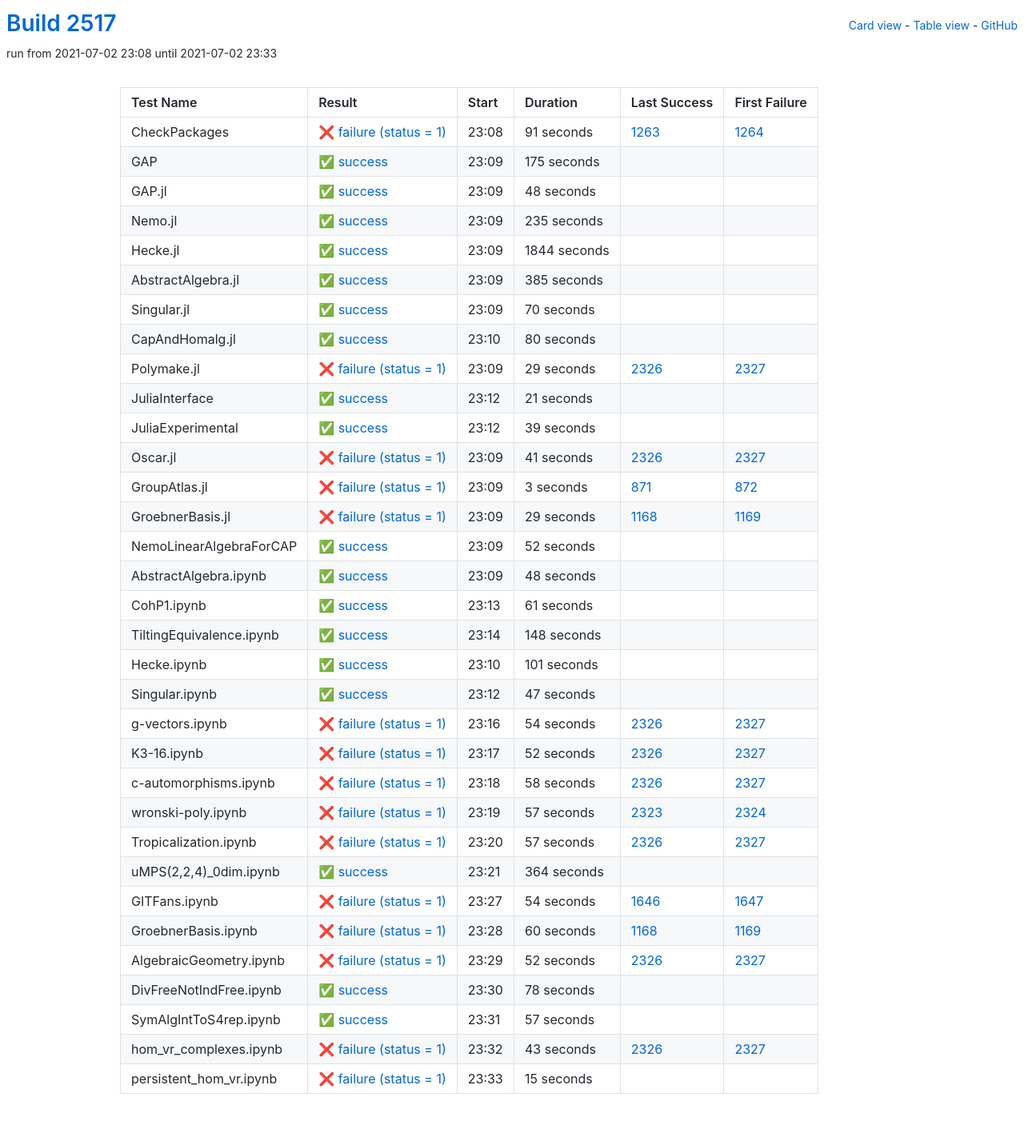
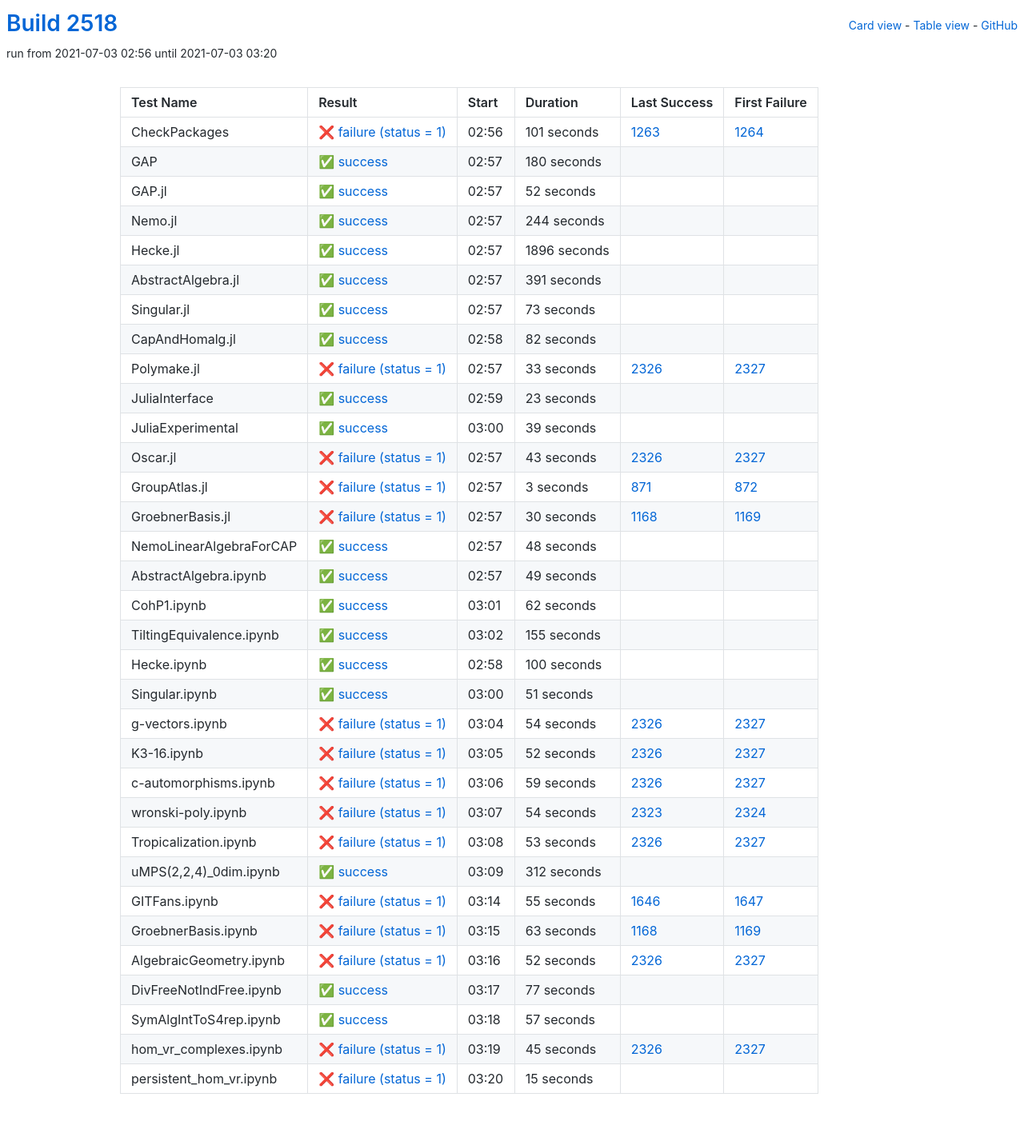
Before and after one commit to oscar-system/oscar-ci-status-stable, a Jekyll site: the page built from table.html, in a window 1280 px wide. Shown: the whole page at 80% size. Built offline with Jekyll 4.4.1, drawn with Linux system fonts in a browser that asks for light colours.

Commit message:
Build #2518

```diff
--- a/_data/ci.yml
+++ b/_data/ci.yml
@@ -1,6 +1,6 @@
 ---
-build: 2517
-build_url: https://oscarci.mathematik.uni-kl.de/job/oscar-stable/2517/
+build: 2518
+build_url: https://oscarci.mathematik.uni-kl.de/job/oscar-stable/2518/
 job: oscar-stable
 organization: oscar-system
 repo: oscar-ci-status-stable
@@ -8,128 +8,128 @@ repourl: https://github.com/oscar-system/oscar-ci-status-stable
 tests:
 - name: CheckPackages
   id: checkpackages
-  log: https://oscarci.mathematik.uni-kl.de/job/oscar-stable/2517/artifact/logs/build-2517/CheckPackages.log
-  start: 2021-07-02 23:08
+  log: https://oscarci.mathematik.uni-kl.de/job/oscar-stable/2518/artifact/logs/build-2518/CheckPackages.log
+  start: 2021-07-03 02:56
   success: false
   exitcode: 1
   status: failure
-  duration: 91
+  duration: 101
   last_success: 1263
   last_success_url: https://oscarci.mathematik.uni-kl.de/job/oscar-stable/1263/
   first_failure: 1264
   first_failure_url: https://oscarci.mathematik.uni-kl.de/job/oscar-stable/1264/
 - name: GAP
   id: gap
-  log: https://oscarci.mathematik.uni-kl.de/job/oscar-stable/2517/artifact/logs/build-2517/GAP.log
-  start: 2021-07-02 23:09
+  log: https://oscarci.mathematik.uni-kl.de/job/oscar-stable/2518/artifact/logs/build-2518/GAP.log
+  start: 2021-07-03 02:57
   success: true
   exitcode: 0
   status: success
-  duration: 175
+  duration: 180
   last_success: false
   last_success_url:
   first_failure: false
   first_failure_url:
 - name: GAP.jl
   id: gap-jl
-  log: https://oscarci.mathematik.uni-kl.de/job/oscar-stable/2517/artifact/logs/build-2517/GAP.jl.log
-  start: 2021-07-02 23:09
+  log: https://oscarci.mathematik.uni-kl.de/job/oscar-stable/2518/artifact/logs/build-2518/GAP.jl.log
+  start: 2021-07-03 02:57
   success: true
   exitcode: 0
   status: success
-  duration: 48
+  duration: 52
   last_success: false
   last_success_url:
   first_failure: false
   first_failure_url:
 - name: Nemo.jl
   id: nemo-jl
-  log: https://oscarci.mathematik.uni-kl.de/job/oscar-stable/2517/artifact/logs/build-2517/Nemo.jl.log
-  start: 2021-07-02 23:09
+  log: https://oscarci.mathematik.uni-kl.de/job/oscar-stable/2518/artifact/logs/build-2518/Nemo.jl.log
+  start: 2021-07-03 02:57
   success: true
   exitcode: 0
   status: success
-  duration: 235
+  duration: 244
   last_success: false
   last_success_url:
   first_failure: false
   first_failure_url:
 - name: Hecke.jl
   id: hecke-jl
-  log: https://oscarci.mathematik.uni-kl.de/job/oscar-stable/2517/artifact/logs/build-2517/Hecke.jl.log
-  start: 2021-07-02 23:09
+  log: https://oscarci.mathematik.uni-kl.de/job/oscar-stable/2518/artifact/logs/build-2518/Hecke.jl.log
+  start: 2021-07-03 02:57
   success: true
   exitcode: 0
   status: success
-  duration: 1844
+  duration: 1896
   last_success: false
   last_success_url:
   first_failure: false
   first_failure_url:
 - name: AbstractAlgebra.jl
   id: abstractalgebra-jl
-  log: https://oscarci.mathematik.uni-kl.de/job/oscar-stable/2517/artifact/logs/build-2517/AbstractAlgebra.jl.log
-  start: 2021-07-02 23:09
+  log: https://oscarci.mathematik.uni-kl.de/job/oscar-stable/2518/artifact/logs/build-2518/AbstractAlgebra.jl.log
+  start: 2021-07-03 02:57
   success: true
   exitcode: 0
   status: success
-  duration: 385
+  duration: 391
   last_success: false
   last_success_url:
   first_failure: false
   first_failure_url:
 - name: Singular.jl
   id: singular-jl
-  log: https://oscarci.mathematik.uni-kl.de/job/oscar-stable/2517/artifact/logs/build-2517/Singular.jl.log
-  start: 2021-07-02 23:09
+  log: https://oscarci.mathematik.uni-kl.de/job/oscar-stable/2518/artifact/logs/build-2518/Singular.jl.log
+  start: 2021-07-03 02:57
   success: true
   exitcode: 0
   status: success
-  duration: 70
+  duration: 73
   last_success: false
   last_success_url:
   first_failure: false
   first_failure_url:
 - name: CapAndHomalg.jl
   id: capandhomalg-jl
-  log: https://oscarci.mathematik.uni-kl.de/job/oscar-stable/2517/artifact/logs/build-2517/CapAndHomalg.jl.log
-  start: 2021-07-02 23:10
+  log: https://oscarci.mathematik.uni-kl.de/job/oscar-stable/2518/artifact/logs/build-2518/CapAndHomalg.jl.log
+  start: 2021-07-03 02:58
   success: true
   exitcode: 0
   status: success
-  duration: 80
+  duration: 82
   last_success: false
   last_success_url:
   first_failure: false
   first_failure_url:
 - name: Polymake.jl
   id: polymake-jl
-  log: https://oscarci.mathematik.uni-kl.de/job/oscar-stable/2517/artifact/logs/build-2517/Polymake.jl.log
-  start: 2021-07-02 23:09
+  log: https://oscarci.mathematik.uni-kl.de/job/oscar-stable/2518/artifact/logs/build-2518/Polymake.jl.log
+  start: 2021-07-03 02:57
   success: false
   exitcode: 1
   status: failure
-  duration: 29
+  duration: 33
   last_success: 2326
   last_success_url: https://oscarci.mathematik.uni-kl.de/job/oscar-stable/2326/
   first_failure: 2327
   first_failure_url: https://oscarci.mathematik.uni-kl.de/job/oscar-stable/2327/
 - name: JuliaInterface
   id: juliainterface
-  log: https://oscarci.mathematik.uni-kl.de/job/oscar-stable/2517/artifact/logs/build-2517/JuliaInterface.log
-  start: 2021-07-02 23:12
+  log: https://oscarci.mathematik.uni-kl.de/job/oscar-stable/2518/artifact/logs/build-2518/JuliaInterface.log
+  start: 2021-07-03 02:59
   success: true
   exitcode: 0
   status: success
-  duration: 21
+  duration: 23
   last_success: false
   last_success_url:
   first_failure: false
   first_failure_url:
 - name: JuliaExperimental
   id: juliaexperimental
-  log: https://oscarci.mathematik.uni-kl.de/job/oscar-stable/2517/artifact/logs/build-2517/JuliaExperimental.log
-  start: 2021-07-02 23:12
+  log: https://oscarci.mathematik.uni-kl.de/job/oscar-stable/2518/artifact/logs/build-2518/JuliaExperimental.log
+  start: 2021-07-03 03:00
   success: true
   exitcode: 0
   status: success
@@ -140,20 +140,20 @@ tests:
   first_failure_url:
 - name: Oscar.jl
   id: oscar-jl
-  log: https://oscarci.mathematik.uni-kl.de/job/oscar-stable/2517/artifact/logs/build-2517/Oscar.jl.log
-  start: 2021-07-02 23:09
+  log: https://oscarci.mathematik.uni-kl.de/job/oscar-stable/2518/artifact/logs/build-2518/Oscar.jl.log
+  start: 2021-07-03 02:57
   success: false
   exitcode: 1
   status: failure
-  duration: 41
+  duration: 43
   last_success: 2326
   last_success_url: https://oscarci.mathematik.uni-kl.de/job/oscar-stable/2326/
   first_failure: 2327
   first_failure_url: https://oscarci.mathematik.uni-kl.de/job/oscar-stable/2327/
 - name: GroupAtlas.jl
   id: groupatlas-jl
-  log: https://oscarci.mathematik.uni-kl.de/job/oscar-stable/2517/artifact/logs/build-2517/GroupAtlas.jl.log
-  start: 2021-07-02 23:09
+  log: https://oscarci.mathematik.uni-kl.de/job/oscar-stable/2518/artifact/logs/build-2518/GroupAtlas.jl.log
+  start: 2021-07-03 02:57
   success: false
   exitcode: 1
   status: failure
@@ -164,32 +164,20 @@ tests:
   first_failure_url: https://oscarci.mathematik.uni-kl.de/job/oscar-stable/872/
 - name: GroebnerBasis.jl
   id: groebnerbasis-jl
-  log: https://oscarci.mathematik.uni-kl.de/job/oscar-stable/2517/artifact/logs/build-2517/GroebnerBasis.jl.log
-  start: 2021-07-02 23:09
+  log: https://oscarci.mathematik.uni-kl.de/job/oscar-stable/2518/artifact/logs/build-2518/GroebnerBasis.jl.log
+  start: 2021-07-03 02:57
   success: false
   exitcode: 1
   status: failure
-  duration: 29
+  duration: 30
   last_success: 1168
   last_success_url: https://oscarci.mathematik.uni-kl.de/job/oscar-stable/1168/
   first_failure: 1169
   first_failure_url: https://oscarci.mathematik.uni-kl.de/job/oscar-stable/1169/
 - name: NemoLinearAlgebraForCAP
   id: nemolinearalgebraforcap
-  log: https://oscarci.mathematik.uni-kl.de/job/oscar-stable/2517/artifact/logs/build-2517/NemoLinearAlgebraForCAP.log
-  start: 2021-07-02 23:09
-  success: true
-  exitcode: 0
-  status: success
-  duration: 52
-  last_success: false
-  last_success_url:
-  first_failure: false
-  first_failure_url:
-- name: AbstractAlgebra.ipynb
-  id: abstractalgebra-ipynb
-  log: https://oscarci.mathematik.uni-kl.de/job/oscar-stable/2517/artifact/logs/build-2517/AbstractAlgebra.ipynb.log
-  start: 2021-07-02 23:09
+  log: https://oscarci.mathematik.uni-kl.de/job/oscar-stable/2518/artifact/logs/build-2518/NemoLinearAlgebraForCAP.log
+  start: 2021-07-03 02:57
   success: true
   exitcode: 0
   status: success
@@ -198,58 +186,70 @@ tests:
   last_success_url:
   first_failure: false
   first_failure_url:
-- name: CohP1.ipynb
-  id: cohp1-ipynb
-  log: https://oscarci.mathematik.uni-kl.de/job/oscar-stable/2517/artifact/logs/build-2517/CohP1.ipynb.log
-  start: 2021-07-02 23:13
+- name: AbstractAlgebra.ipynb
+  id: abstractalgebra-ipynb
+  log: https://oscarci.mathematik.uni-kl.de/job/oscar-stable/2518/artifact/logs/build-2518/AbstractAlgebra.ipynb.log
+  start: 2021-07-03 02:57
   success: true
   exitcode: 0
   status: success
-  duration: 61
+  duration: 49
+  last_success: false
+  last_success_url:
+  first_failure: false
+  first_failure_url:
+- name: CohP1.ipynb
+  id: cohp1-ipynb
+  log: https://oscarci.mathematik.uni-kl.de/job/oscar-stable/2518/artifact/logs/build-2518/CohP1.ipynb.log
+  start: 2021-07-03 03:01
+  success: true
+  exitcode: 0
+  status: success
+  duration: 62
   last_success: false
   last_success_url:
   first_failure: false
   first_failure_url:
 - name: TiltingEquivalence.ipynb
   id: tiltingequivalence-ipynb
-  log: https://oscarci.mathematik.uni-kl.de/job/oscar-stable/2517/artifact/logs/build-2517/TiltingEquivalence.ipynb.log
-  start: 2021-07-02 23:14
+  log: https://oscarci.mathematik.uni-kl.de/job/oscar-stable/2518/artifact/logs/build-2518/TiltingEquivalence.ipynb.log
+  start: 2021-07-03 03:02
   success: true
   exitcode: 0
   status: success
-  duration: 148
+  duration: 155
   last_success: false
   last_success_url:
   first_failure: false
   first_failure_url:
 - name: Hecke.ipynb
   id: hecke-ipynb
-  log: https://oscarci.mathematik.uni-kl.de/job/oscar-stable/2517/artifact/logs/build-2517/Hecke.ipynb.log
-  start: 2021-07-02 23:10
+  log: https://oscarci.mathematik.uni-kl.de/job/oscar-stable/2518/artifact/logs/build-2518/Hecke.ipynb.log
+  start: 2021-07-03 02:58
   success: true
   exitcode: 0
   status: success
-  duration: 101
+  duration: 100
   last_success: false
   last_success_url:
   first_failure: false
   first_failure_url:
 - name: Singular.ipynb
   id: singular-ipynb
-  log: https://oscarci.mathematik.uni-kl.de/job/oscar-stable/2517/artifact/logs/build-2517/Singular.ipynb.log
-  start: 2021-07-02 23:12
+  log: https://oscarci.mathematik.uni-kl.de/job/oscar-stable/2518/artifact/logs/build-2518/Singular.ipynb.log
+  start: 2021-07-03 03:00
   success: true
   exitcode: 0
   status: success
-  duration: 47
+  duration: 51
   last_success: false
   last_success_url:
   first_failure: false
   first_failure_url:
 - name: g-vectors.ipynb
   id: g-vectors-ipynb
-  log: https://oscarci.mathematik.uni-kl.de/job/oscar-stable/2517/artifact/logs/build-2517/g-vectors.ipynb.log
-  start: 2021-07-02 23:16
+  log: https://oscarci.mathematik.uni-kl.de/job/oscar-stable/2518/artifact/logs/build-2518/g-vectors.ipynb.log
+  start: 2021-07-03 03:04
   success: false
   exitcode: 1
   status: failure
@@ -260,8 +260,8 @@ tests:
   first_failure_url: https://oscarci.mathematik.uni-kl.de/job/oscar-stable/2327/
 - name: K3-16.ipynb
   id: k3-16-ipynb
-  log: https://oscarci.mathematik.uni-kl.de/job/oscar-stable/2517/artifact/logs/build-2517/K3-16.ipynb.log
-  start: 2021-07-02 23:17
+  log: https://oscarci.mathematik.uni-kl.de/job/oscar-stable/2518/artifact/logs/build-2518/K3-16.ipynb.log
+  start: 2021-07-03 03:05
   success: false
   exitcode: 1
   status: failure
@@ -272,80 +272,80 @@ tests:
   first_failure_url: https://oscarci.mathematik.uni-kl.de/job/oscar-stable/2327/
 - name: c-automorphisms.ipynb
   id: c-automorphisms-ipynb
-  log: https://oscarci.mathematik.uni-kl.de/job/oscar-stable/2517/artifact/logs/build-2517/c-automorphisms.ipynb.log
-  start: 2021-07-02 23:18
+  log: https://oscarci.mathematik.uni-kl.de/job/oscar-stable/2518/artifact/logs/build-2518/c-automorphisms.ipynb.log
+  start: 2021-07-03 03:06
   success: false
   exitcode: 1
   status: failure
-  duration: 58
+  duration: 59
   last_success: 2326
   last_success_url: https://oscarci.mathematik.uni-kl.de/job/oscar-stable/2326/
   first_failure: 2327
   first_failure_url: https://oscarci.mathematik.uni-kl.de/job/oscar-stable/2327/
 - name: wronski-poly.ipynb
   id: wronski-poly-ipynb
-  log: https://oscarci.mathematik.uni-kl.de/job/oscar-stable/2517/artifact/logs/build-2517/wronski-poly.ipynb.log
-  start: 2021-07-02 23:19
+  log: https://oscarci.mathematik.uni-kl.de/job/oscar-stable/2518/artifact/logs/build-2518/wronski-poly.ipynb.log
+  start: 2021-07-03 03:07
   success: false
   exitcode: 1
   status: failure
-  duration: 57
+  duration: 54
   last_success: 2323
   last_success_url: https://oscarci.mathematik.uni-kl.de/job/oscar-stable/2323/
   first_failure: 2324
   first_failure_url: https://oscarci.mathematik.uni-kl.de/job/oscar-stable/2324/
 - name: Tropicalization.ipynb
   id: tropicalization-ipynb
-  log: https://oscarci.mathematik.uni-kl.de/job/oscar-stable/2517/artifact/logs/build-2517/Tropicalization.ipynb.log
-  start: 2021-07-02 23:20
+  log: https://oscarci.mathematik.uni-kl.de/job/oscar-stable/2518/artifact/logs/build-2518/Tropicalization.ipynb.log
+  start: 2021-07-03 03:08
   success: false
   exitcode: 1
   status: failure
-  duration: 57
+  duration: 53
   last_success: 2326
   last_success_url: https://oscarci.mathematik.uni-kl.de/job/oscar-stable/2326/
   first_failure: 2327
   first_failure_url: https://oscarci.mathematik.uni-kl.de/job/oscar-stable/2327/
 - name: uMPS(2,2,4)_0dim.ipynb
   id: umps-2-2-4-0dim-ipynb
-  log: https://oscarci.mathematik.uni-kl.de/job/oscar-stable/2517/artifact/logs/build-2517/uMPS-2-2-4-_0dim.ipynb.log
-  start: 2021-07-02 23:21
+  log: https://oscarci.mathematik.uni-kl.de/job/oscar-stable/2518/artifact/logs/build-2518/uMPS-2-2-4-_0dim.ipynb.log
+  start: 2021-07-03 03:09
   success: true
   exitcode: 0
   status: success
-  duration: 364
+  duration: 312
   last_success: false
   last_success_url:
   first_failure: false
   first_failure_url:
 - name: GITFans.ipynb
   id: gitfans-ipynb
-  log: https://oscarci.mathematik.uni-kl.de/job/oscar-stable/2517/artifact/logs/build-2517/GITFans.ipynb.log
-  start: 2021-07-02 23:27
+  log: https://oscarci.mathematik.uni-kl.de/job/oscar-stable/2518/artifact/logs/build-2518/GITFans.ipynb.log
+  start: 2021-07-03 03:14
   success: false
   exitcode: 1
   status: failure
-  duration: 54
+  duration: 55
   last_success: 1646
   last_success_url: https://oscarci.mathematik.uni-kl.de/job/oscar-stable/1646/
   first_failure: 1647
   first_failure_url: https://oscarci.mathematik.uni-kl.de/job/oscar-stable/1647/
 - name: GroebnerBasis.ipynb
   id: groebnerbasis-ipynb
-  log: https://oscarci.mathematik.uni-kl.de/job/oscar-stable/2517/artifact/logs/build-2517/GroebnerBasis.ipynb.log
-  start: 2021-07-02 23:28
+  log: https://oscarci.mathematik.uni-kl.de/job/oscar-stable/2518/artifact/logs/build-2518/GroebnerBasis.ipynb.log
+  start: 2021-07-03 03:15
   success: false
   exitcode: 1
   status: failure
-  duration: 60
+  duration: 63
   last_success: 1168
   last_success_url: https://oscarci.mathematik.uni-kl.de/job/oscar-stable/1168/
   first_failure: 1169
   first_failure_url: https://oscarci.mathematik.uni-kl.de/job/oscar-stable/1169/
 - name: AlgebraicGeometry.ipynb
   id: algebraicgeometry-ipynb
-  log: https://oscarci.mathematik.uni-kl.de/job/oscar-stable/2517/artifact/logs/build-2517/AlgebraicGeometry.ipynb.log
-  start: 2021-07-02 23:29
+  log: https://oscarci.mathematik.uni-kl.de/job/oscar-stable/2518/artifact/logs/build-2518/AlgebraicGeometry.ipynb.log
+  start: 2021-07-03 03:16
   success: false
   exitcode: 1
   status: failure
@@ -356,20 +356,20 @@ tests:
   first_failure_url: https://oscarci.mathematik.uni-kl.de/job/oscar-stable/2327/
 - name: DivFreeNotIndFree.ipynb
   id: divfreenotindfree-ipynb
-  log: https://oscarci.mathematik.uni-kl.de/job/oscar-stable/2517/artifact/logs/build-2517/DivFreeNotIndFree.ipynb.log
-  start: 2021-07-02 23:30
+  log: https://oscarci.mathematik.uni-kl.de/job/oscar-stable/2518/artifact/logs/build-2518/DivFreeNotIndFree.ipynb.log
+  start: 2021-07-03 03:17
   success: true
   exitcode: 0
   status: success
-  duration: 78
+  duration: 77
   last_success: false
   last_success_url:
   first_failure: false
   first_failure_url:
 - name: SymAlgIntToS4rep.ipynb
   id: symalginttos4rep-ipynb
-  log: https://oscarci.mathematik.uni-kl.de/job/oscar-stable/2517/artifact/logs/build-2517/SymAlgIntToS4rep.ipynb.log
-  start: 2021-07-02 23:31
+  log: https://oscarci.mathematik.uni-kl.de/job/oscar-stable/2518/artifact/logs/build-2518/SymAlgIntToS4rep.ipynb.log
+  start: 2021-07-03 03:18
   success: true
   exitcode: 0
   status: success
@@ -380,20 +380,20 @@ tests:
   first_failure_url:
 - name: hom_vr_complexes.ipynb
   id: hom-vr-complexes-ipynb
-  log: https://oscarci.mathematik.uni-kl.de/job/oscar-stable/2517/artifact/logs/build-2517/hom_vr_complexes.ipynb.log
-  start: 2021-07-02 23:32
+  log: https://oscarci.mathematik.uni-kl.de/job/oscar-stable/2518/artifact/logs/build-2518/hom_vr_complexes.ipynb.log
+  start: 2021-07-03 03:19
   success: false
   exitcode: 1
   status: failure
-  duration: 43
+  duration: 45
   last_success: 2326
   last_success_url: https://oscarci.mathematik.uni-kl.de/job/oscar-stable/2326/
   first_failure: 2327
   first_failure_url: https://oscarci.mathematik.uni-kl.de/job/oscar-stable/2327/
 - name: persistent_hom_vr.ipynb
   id: persistent-hom-vr-ipynb
-  log: https://oscarci.mathematik.uni-kl.de/job/oscar-stable/2517/artifact/logs/build-2517/persistent_hom_vr.ipynb.log
-  start: 2021-07-02 23:33
+  log: https://oscarci.mathematik.uni-kl.de/job/oscar-stable/2518/artifact/logs/build-2518/persistent_hom_vr.ipynb.log
+  start: 2021-07-03 03:20
   success: false
   exitcode: 1
   status: failure
```
Also changed, not shown: README.md.
